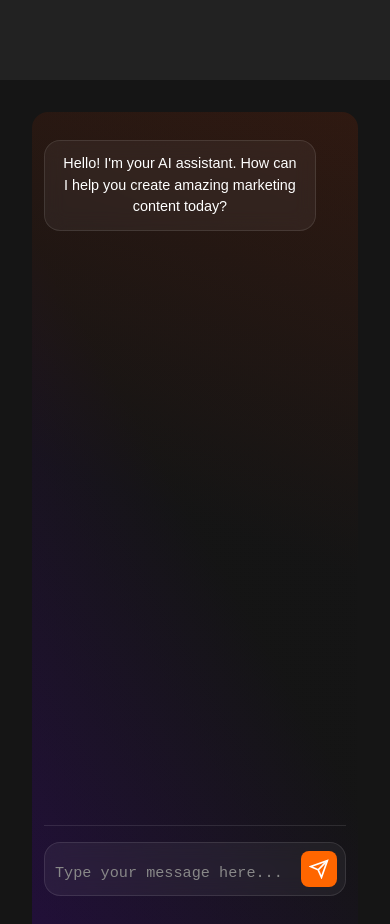
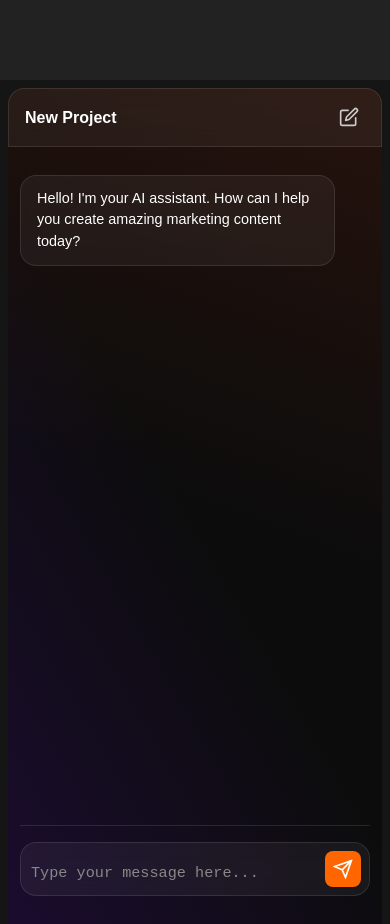
Before and after one commit to ClaudinNarsis/Sreve, a Next.js app: page /app in a window 390 px wide. Built offline with nearby package versions, Linux system fonts and the light colour scheme; no server answers.

Commit message:
chat ui fixed

```diff
--- a/app/app/app.css
+++ b/app/app/app.css
@@ -398,10 +398,58 @@
   display: flex;
   flex-direction: column;
   background:
-    linear-gradient(240deg, #1515153b 50%, #4c00af3b 100%),
-    linear-gradient(20deg, #1515153b 50%, #a92d003b 100%);
+    linear-gradient(240deg, #0000003b 50%, #4000943b 100%),
+    linear-gradient(20deg, #0000003b 50%, #9221013b 100%);
   margin: 2rem 2rem 0rem 2rem;
   border-radius: 1rem 1rem 0rem 0rem;
+}
+
+.chat-header {
+  width: 100%;
+  display: flex;
+  justify-content: space-between;
+  align-items: center;
+  padding: 0.75rem 2rem;
+  background: var(--glass-background, rgba(255, 255, 255, 0.05));
+  border: 1px solid var(--glass-border, rgba(255, 255, 255, 0.1));
+  border-bottom: 1px solid var(--glass-border, rgba(255, 255, 255, 0.1));
+  backdrop-filter: var(--glass-backdrop, blur(10px));
+  border-radius: 1rem 1rem 0 0;
+  flex-shrink: 0;
+}
+
+.project-name {
+  color: var(--text-primary, #ffffff);
+  font-size: 1rem;
+  font-weight: 600;
+  text-align: left;
+  margin: 0;
+  line-height: 1.2;
+}
+
+.edit-button {
+  background: transparent;
+  border: 0px solid var(--glass-border, rgba(255, 255, 255, 0.2));
+  border-radius: 0.5rem;
+  color: var(--text-secondary, #cccccc);
+  cursor: pointer;
+  display: flex;
+  align-items: center;
+  justify-content: center;
+  padding: 0.5rem;
+  transition: all 0.2s ease;
+
+}
+
+.edit-button:hover {
+  background: var(--glass-background, rgba(255, 255, 255, 0.1));
+  border-color: var(--orange-primary, #ff6600);
+  color: var(--orange-primary, #ff6600);
+}
+
+.edit-button:focus {
+  outline: 2px solid var(--orange-primary, #ff6600);
+  outline-offset: 2px;
 }
 
 .chat-interface {
@@ -411,7 +459,7 @@
   max-width: 800px;
   margin: 0 auto;
   width: 100%;
-  padding: 1rem;
+  padding: 0.25rem;
 }
 
 .chat-messages {
@@ -441,6 +489,7 @@
   border-radius: 1rem;
   line-height: 1.5;
   font-size: 0.95rem;
+  text-align: left;
 }
 
 .assistant-message .message-content {
@@ -513,6 +562,22 @@
 
 /* Responsive chat UI */
 @media (max-width: 768px) {
+  .chat-ui-container {
+    margin: 1rem 1rem 0rem 1rem;
+  }
+
+  .chat-header {
+    padding: 1rem 1.5rem;
+  }
+
+  .project-name {
+    font-size: 1.1rem;
+  }
+
+  .edit-button {
+    padding: 0.4rem;
+  }
+
   .chat-interface {
     padding: 0.75rem;
   }
@@ -530,3 +595,17 @@
     padding: 0.5rem;
   }
 }
+
+@media (max-width: 480px) {
+  .chat-ui-container {
+    margin: 0.5rem 0.5rem 0rem 0.5rem;
+  }
+
+  .chat-header {
+    padding: 0.75rem 1rem;
+  }
+
+  .project-name {
+    font-size: 1rem;
+  }
+}
--- a/app/app/page.tsx
+++ b/app/app/page.tsx
@@ -104,6 +104,15 @@ function AppContent() {
           }}
         >
           <div className="chat-ui-container">
+            <div className="chat-header">
+              <h1 className="project-name">New Project</h1>
+              <button className="edit-button" aria-label="Edit project">
+                <svg width="20" height="20" viewBox="0 0 24 24" fill="none" stroke="currentColor" strokeWidth="2" strokeLinecap="round" strokeLinejoin="round">
+                  <path d="M11 4H4a2 2 0 0 0-2 2v14a2 2 0 0 0 2 2h14a2 2 0 0 0 2-2v-7"></path>
+                  <path d="m18.5 2.5 a2.121 2.121 0 0 1 3 3L12 15l-4 1 1-4 9.5-9.5z"></path>
+                </svg>
+              </button>
+            </div>
             <div className="chat-interface">
               <div className="chat-messages">
                 <div className="message assistant-message">
```
